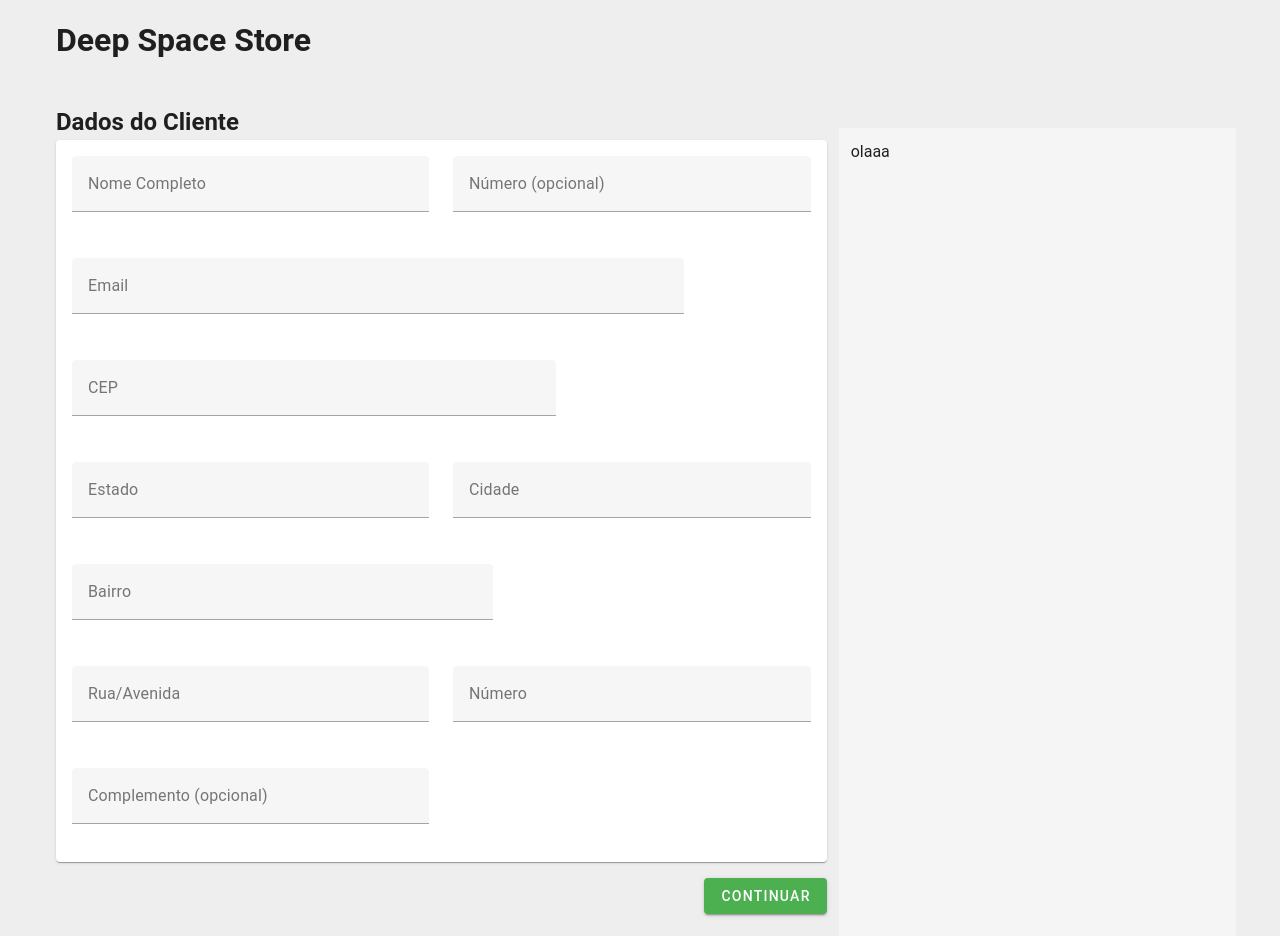
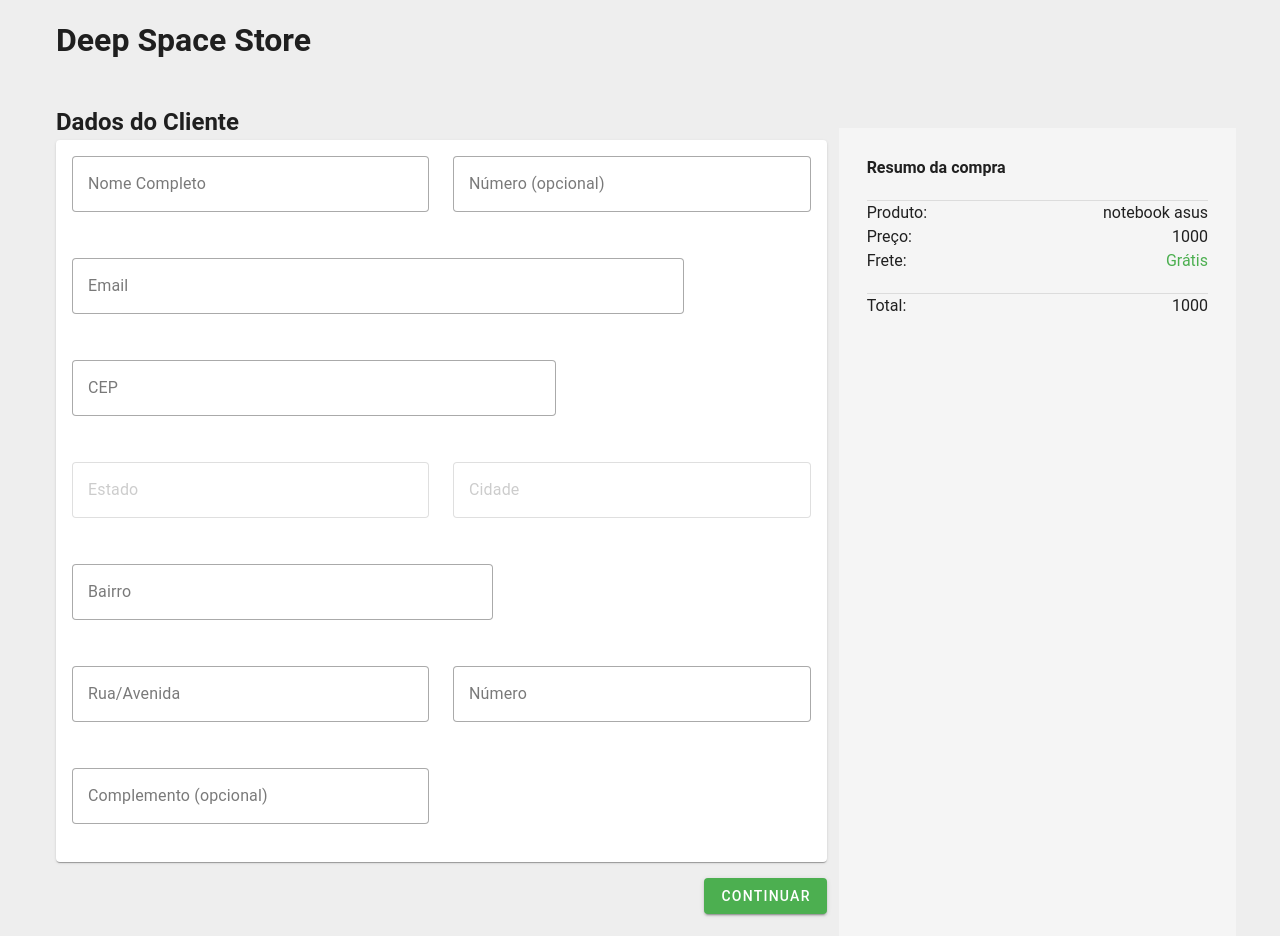
Before and after one commit to ThalesMonteir0/checkout-youshop, a Vue app: page / in a window 1280 px wide. Built offline with nearby package versions, Linux system fonts and the light colour scheme.

Commit message:
feat: adicionando mock de componente de info produtos/ refactoring: inputs formulario de dados do cliente

```diff
--- a/src/App.vue
+++ b/src/App.vue
@@ -1,5 +1,5 @@
 <script setup>
-import HelloWorld from './components/HelloWorld.vue'
+import HelloWorld from './views/HelloWorld.vue'
 </script>
 
 <template>
--- a/src/components/HelloWorld.vue
+++ /dev/null
@@ -1,60 +0,0 @@
-<script setup>
-import SplitScreen from "./SplitScreen.vue"
-</script>
-
-<template>
-  <SplitScreen title="Dados do Cliente">
-    <template #left>
-      <v-card>
-        <v-container>
-          <v-form>
-            <v-row>
-              <v-col cols="12" md="6">
-                <v-text-field label="Nome Completo" />
-              </v-col>
-              <v-col cols="12" md="6">
-                <v-text-field label="Número (opcional)" />
-              </v-col>
-              <v-col cols="12" md="10">
-                <v-text-field label="Email" />
-              </v-col>
-            </v-row>
-            <v-row>
-              <v-col cols="12" md="8">
-                <v-text-field label="CEP" />
-              </v-col>
-              <v-col cols="12" md="6">
-                <v-text-field label="Estado" readonly />
-              </v-col>
-              <v-col cols="12" md="6">
-                <v-text-field label="Cidade" readonly />
-              </v-col>
-              <v-col cols="12" md="7">
-                <v-text-field label="Bairro" />
-              </v-col>
-              <v-col cols="12" md="6">
-                <v-text-field label="Rua/Avenida" />
-              </v-col>
-              <v-col cols="12" md="6">
-                <v-text-field label="Número" />
-              </v-col>
-              <v-col cols="12" md="6">
-                <v-text-field label="Complemento (opcional)" />
-              </v-col>
-            </v-row>
-          </v-form>
-        </v-container>
-      </v-card>
-      <div class="d-flex justify-end mt-4">
-        <v-btn color="success">Continuar</v-btn>
-      </div>
-    </template>
-
-    <template #rigth>
-      olaaa
-    </template>
-
-  </SplitScreen>
-</template>
-
-<style scoped></style>
--- /dev/null
+++ b/src/components/InfoProduct.vue
@@ -0,0 +1,39 @@
+<script setup>
+
+</script>
+<template>
+    <v-container>
+        <h4>Resumo da compra</h4>
+        <div class="separator"></div>
+        <div class="d-flex justify-space-between">
+            <span>Produto:</span>
+            <span>notebook asus</span>
+        </div>
+        <div class="d-flex justify-space-between">
+            <span>Preço:</span>
+            <span>1000</span>
+        </div>
+        <div class="d-flex justify-space-between">
+            <span>Frete:</span>
+            <span class="text-green">Grátis</span>
+        </div>
+        <div class="separator"></div>
+        <div class="d-flex justify-space-between">
+            <span>Total:</span>
+            <span>1000</span>
+        </div>
+
+
+
+    </v-container>
+
+</template>
+<style scoped>
+.separator {
+    background-color: rgb(0 0 0 / 10%);
+    height: 1px;
+    width: 100%;
+    margin-top: 20px;
+}
+
+</style>
--- /dev/null
+++ b/src/views/HelloWorld.vue
@@ -0,0 +1,73 @@
+<script setup>
+import SplitScreen from "../components/SplitScreen.vue"
+import InfoProduct from "../components/InfoProduct.vue";
+</script>
+
+<template>
+  <SplitScreen title="Dados do Cliente">
+    <template #left>
+      <v-card>
+        <v-container>
+          <v-form>
+            <v-row>
+              <v-col cols="12" md="6">
+                <v-text-field label="Nome Completo"
+                              variant="outlined" />
+              </v-col>
+              <v-col cols="12" md="6">
+                <v-text-field variant="outlined"
+                              label="Número (opcional)" />
+              </v-col>
+              <v-col cols="12" md="10">
+                <v-text-field label="Email"
+                              variant="outlined" />
+              </v-col>
+            </v-row>
+            <v-row>
+              <v-col cols="12" md="8">
+                <v-text-field label="CEP"
+                              variant="outlined" />
+              </v-col>
+              <v-col cols="12" md="6">
+                <v-text-field label="Estado"
+                              variant="outlined"
+                              disabled />
+              </v-col>
+              <v-col cols="12" md="6">
+                <v-text-field label="Cidade"
+                              variant="outlined"
+                              disabled />
+              </v-col>
+              <v-col cols="12" md="7">
+                <v-text-field label="Bairro"
+                              variant="outlined" />
+              </v-col>
+              <v-col cols="12" md="6">
+                <v-text-field label="Rua/Avenida"
+                              variant="outlined" />
+              </v-col>
+              <v-col cols="12" md="6">
+                <v-text-field label="Número"
+                              variant="outlined" />
+              </v-col>
+              <v-col cols="12" md="6">
+                <v-text-field label="Complemento (opcional)"
+                               variant="outlined" />
+              </v-col>
+            </v-row>
+          </v-form>
+        </v-container>
+      </v-card>
+      <div class="d-flex justify-end mt-4">
+        <v-btn color="success">Continuar</v-btn>
+      </div>
+    </template>
+
+    <template #rigth>
+      <InfoProduct></InfoProduct>
+    </template>
+
+  </SplitScreen>
+</template>
+
+<style scoped></style>
```
